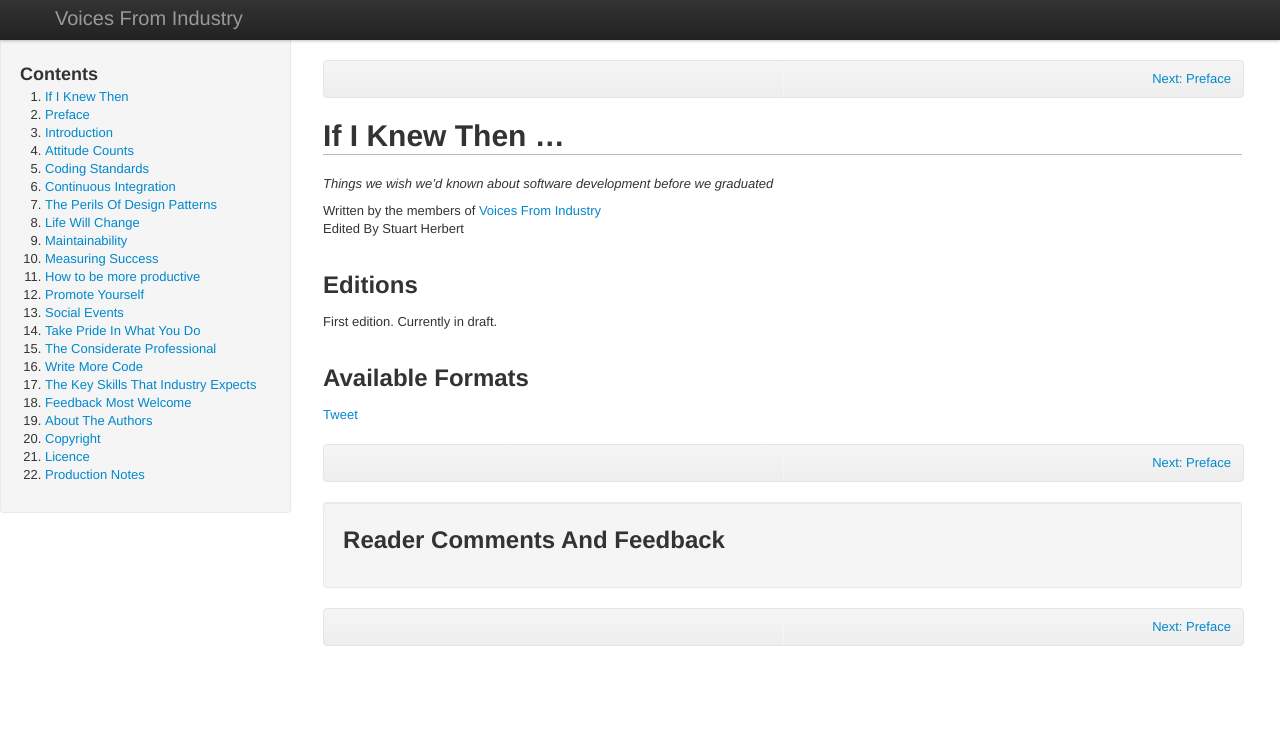
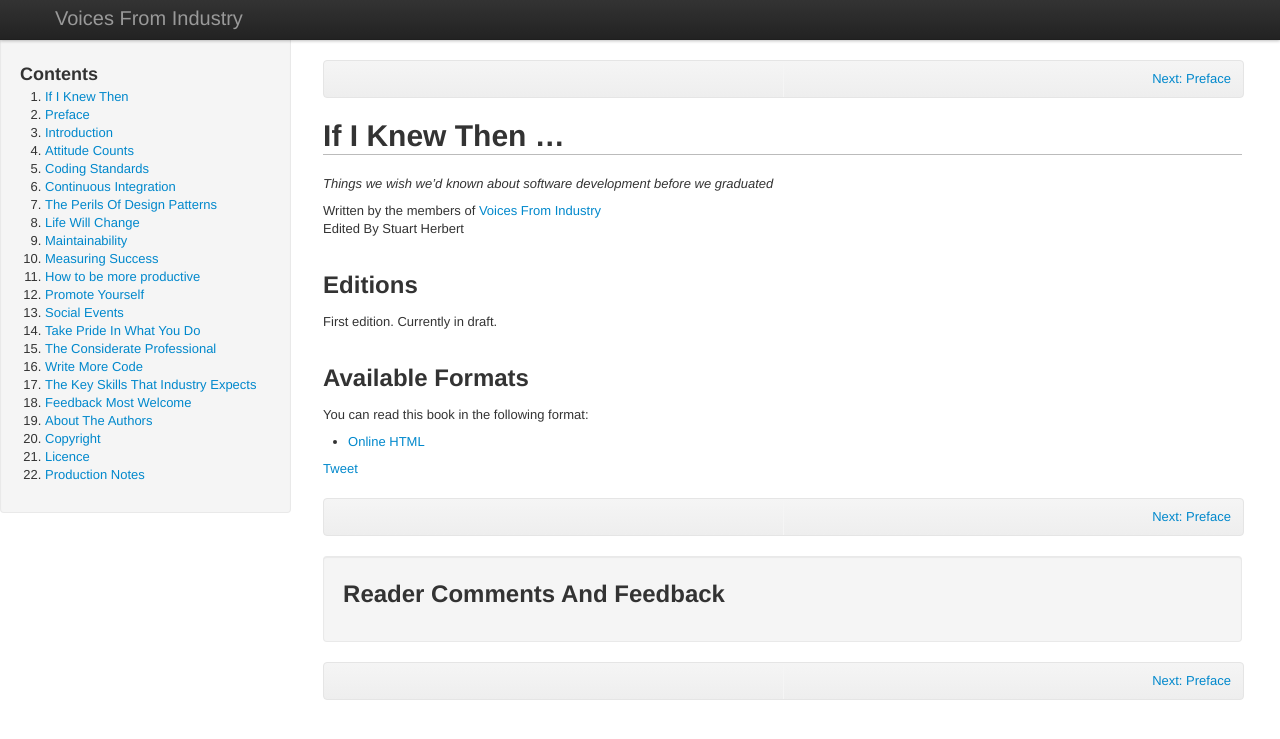
Before and after one commit to stuartherbert/if-i-knew-then, a Jekyll site: the page built from index.md, in a window 1280 px wide. Shown: the top 739 px of the page. Built offline with Jekyll 4.4.1, drawn with Linux system fonts in a browser that asks for light colours; comment, search, counter and statistics services are not loaded.

Commit message:
New: add available formats

```diff
--- a/index.md
+++ b/index.md
@@ -17,3 +17,7 @@ Edited By Stuart Herbert
 First edition. Currently in draft.
 
 ## Available Formats
+
+You can read this book in the following format:
+
+* [Online HTML](http://books.stuartherbert.com/if-i-knew-then/)
```
